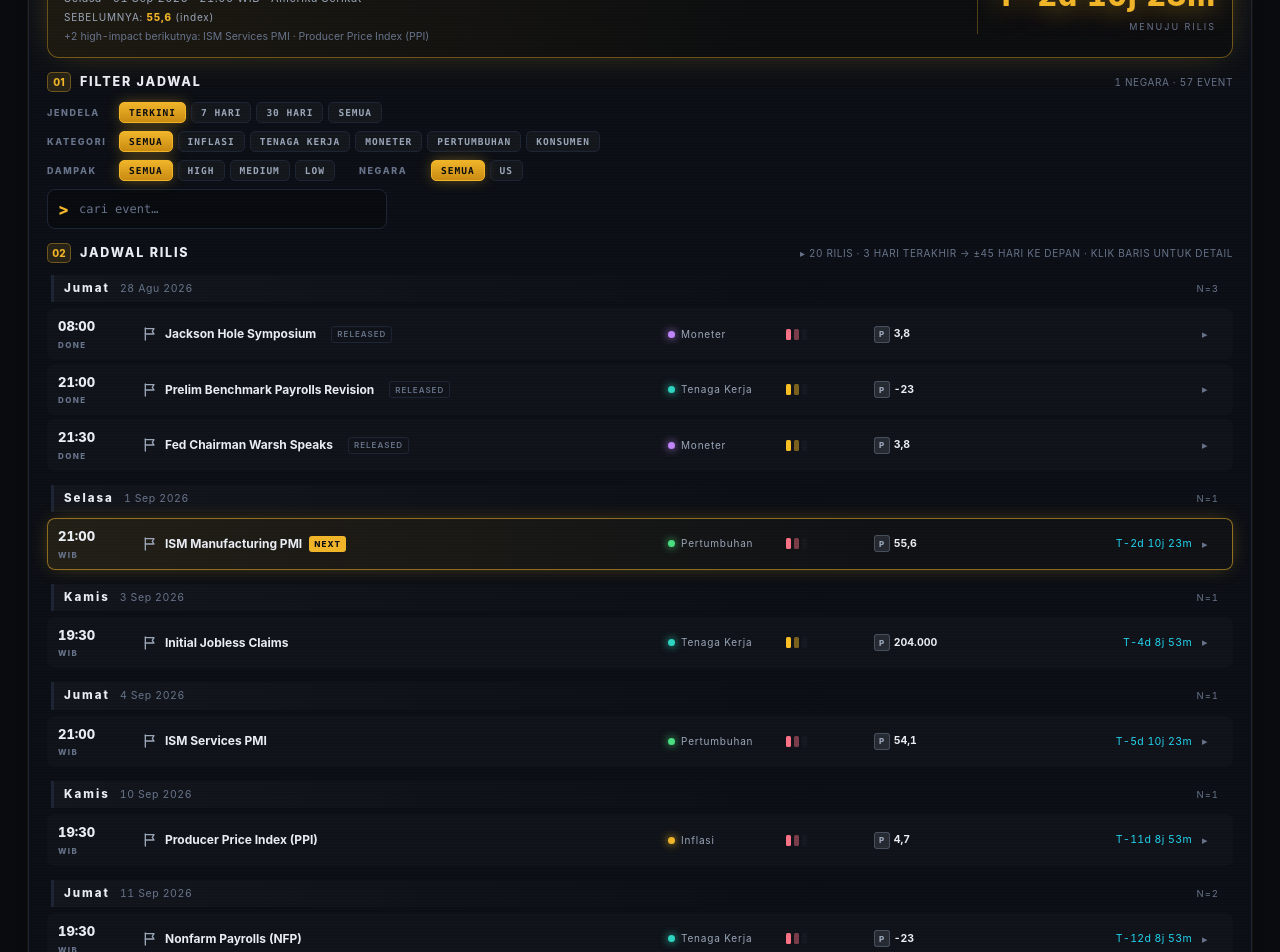
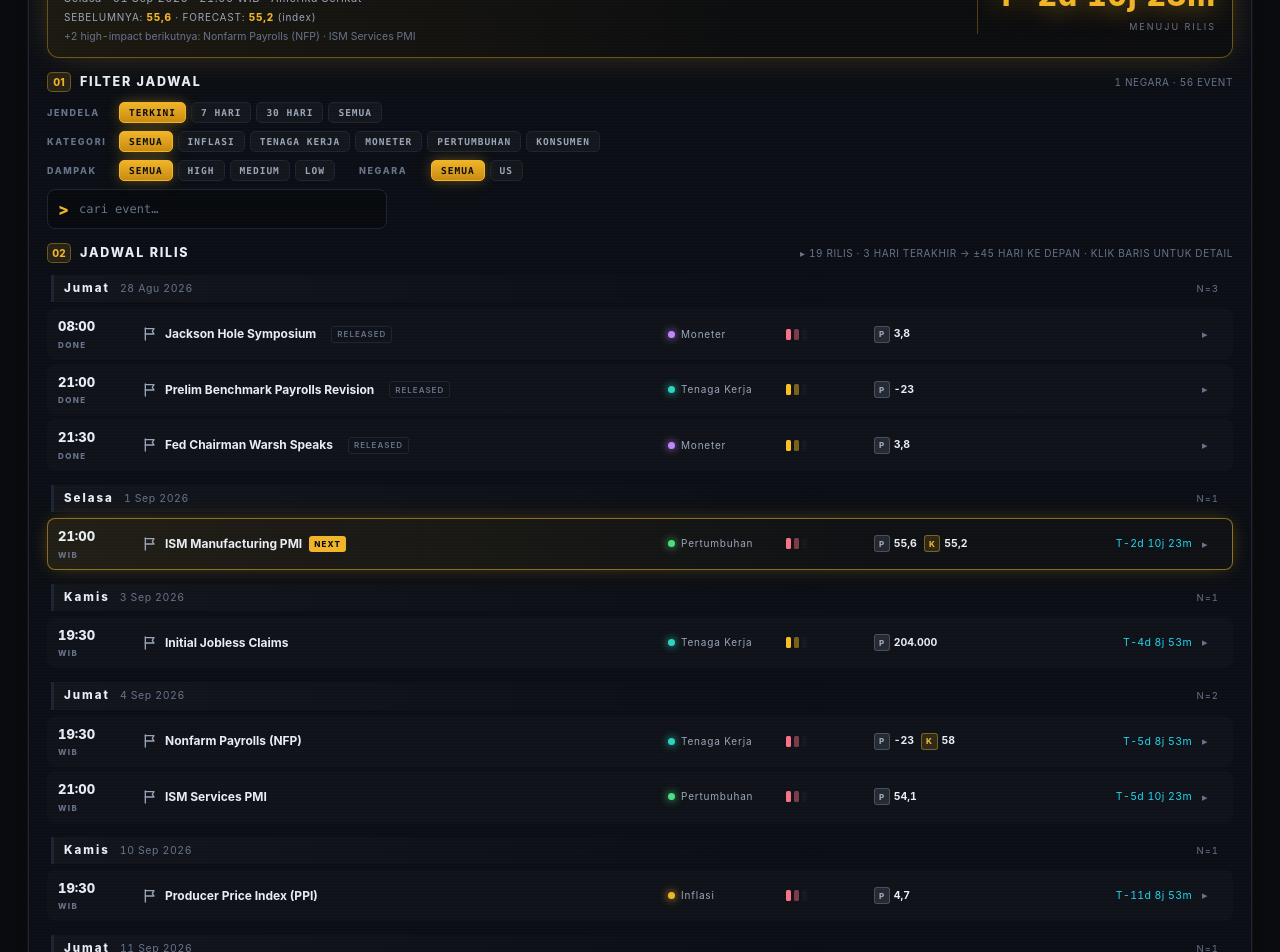
Before and after one commit to traderaden-web/fx-macro-dashboard, a Next.js app: page /calendar in a window 1280 px wide. Shown: the part 620-1572 px from the top of the page. Built offline with nearby package versions, Linux system fonts and the light colour scheme; no server answers.

Commit message:
R43: kalender vs FF window Sep 2026: NFP obs Agu → 4 Sep (Jumat) verified + forecast K 58 (FF); unemp K 4,1; ISM Mfg obs Agu K 55,2; Core PCE dup Sep 25 dihapus (FF: 30 Sep, sudah ada); FOMC 17 Sep / CPI 11 Sep / PPI 10 Sep / GDP Final 30 Sep re-konfirmasi; smoke 46/46

```diff
--- a/data/calendar.js
+++ b/data/calendar.js
@@ -57,7 +57,7 @@ export const EVENTS = [
   // ⚑ 30-Agu-2026: jadwal rilis NFP di kalender ini IRREGULER (validasi earningsapi:
   // 3 Jul-25, 5 Sep-25, 16 Des-25, 9 Jan-26, 11 Feb-26, 8 Mei-26, 5 Jun-26, 2 Jul-26).
   // Tanggal di bawah = ESTIMASI (belum terverifikasi API), masih pakai pola Jumat kedua.
-  { date: "2026-09-11", time: "19:30", title: "Nonfarm Payrolls (NFP)", category: "tenaga-kerja", country: "US", impact: "High", indicatorId: "nfp" },
+  { date: "2026-09-04", time: "19:30", title: "Nonfarm Payrolls (NFP)", category: "tenaga-kerja", country: "US", impact: "High", indicatorId: "nfp" },
   { date: "2026-10-09", time: "19:30", title: "Nonfarm Payrolls (NFP)", category: "tenaga-kerja", country: "US", impact: "High", indicatorId: "nfp" },
   { date: "2026-11-13", time: "20:30", title: "Nonfarm Payrolls (NFP)", category: "tenaga-kerja", country: "US", impact: "High", indicatorId: "nfp" },
   { date: "2026-12-11", time: "20:30", title: "Nonfarm Payrolls (NFP)", category: "tenaga-kerja", country: "US", impact: "High", indicatorId: "nfp" },
@@ -65,8 +65,7 @@ export const EVENTS = [
   // ---- ISM PMI — 10:00 ET ----
   // ⚑ 30-Agu-2026: jadwal rilis ISM IRREGULER (tervalidasi: Mfg 2 Jul-26, Svc 6 Jul-26
   // & 5 Agu-26). Tanggal di bawah = ESTIMASI (hari kerja pertama / +3 hari kerja).
-  { date: "2026-09-25", time: "19:30", title: "Core PCE Price Index m/m", category: "inflasi", country: "US", impact: "High", indicatorId: "corepce" },
-  { date: "2026-10-26", time: "19:30", title: "Core PCE Price Index m/m", category: "inflasi", country: "US", impact: "High", indicatorId: "corepce" },
+    { date: "2026-10-26", time: "19:30", title: "Core PCE Price Index m/m", category: "inflasi", country: "US", impact: "High", indicatorId: "corepce" },
   { date: "2026-11-25", time: "19:30", title: "Core PCE Price Index m/m", category: "inflasi", country: "US", impact: "High", indicatorId: "corepce" },
   { date: "2026-10-28", time: "19:30", title: "GDP (Advance) q/q", category: "pertumbuhan", country: "US", impact: "High", indicatorId: "gdp" },
   { date: "2026-11-25", time: "19:30", title: "GDP (Prelim) q/q", category: "pertumbuhan", country: "US", impact: "High", indicatorId: "gdp" },
--- a/data/releases.js
+++ b/data/releases.js
@@ -25,6 +25,8 @@
 //   inkonsisten dgn FF), CPI obs 2026-05=4.2, CoreCPI obs 2026-05=2.9.
 //
 // ⚠ Revisi (FF 7 Agu 26): NFP Jun-26 57→20 ribu (nilai sekarang = 20).
+// Rilis NFP Agu-26 verified FF = 4 Sep 2026 (Jumat, 19:30 WIB).
+// Forecast upcoming (FF window Sep 26): NFP 58 ribu, Unemp 4,1, ISM Mfg 55,2.
 // Masih PERKIRAAAN (belum ketemu, akan di-probe): NFP obs 2025-09/10 & 2026-02/03 ·
 // CPI obs 2025-09/11 & 2026-05 · PPI obs 2025-09/10/11 &
 // 2026-01/02/03 · Retail obs 2025-08/09/10 & 2026-02..05 · UMich obs 2026-01/06 ·
@@ -49,7 +51,8 @@ export const CONSENSUS = {
     { date: "2025-12-16", obs: "2025-11-01", consensus: 51 },
     { date: "2025-11-14", obs: "2025-10-01", consensus: 40 },
     { date: "2025-10-10", obs: "2025-09-01", consensus: 75 },
-    { date: "2025-09-05", obs: "2025-08-01", consensus: 75 },
+    { date: "2025-09-05", obs: "2025-08-01", consensus: 75 },    { date: "2026-09-04", obs: "2026-08-01", consensus: 58 },
+
   ],
   unemp: [
     { date: "2026-08-07", obs: "2026-07-01", consensus: 4.2 },
@@ -64,7 +67,8 @@ export const CONSENSUS = {
     { date: "2025-10-10", obs: "2025-09-01", consensus: 4.3 },
     { date: "2025-09-05", obs: "2025-08-01", consensus: 4.3 },
     { date: "2025-08-08", obs: "2025-07-01", consensus: 4.2 },
-    { date: "2025-07-11", obs: "2025-06-01", consensus: 4.2 },
+    { date: "2025-07-11", obs: "2025-06-01", consensus: 4.2 },    { date: "2026-09-04", obs: "2026-08-01", consensus: 4.1 },
+
   ],
   cpi: [
     { date: "2026-08-12", obs: "2026-07-01", consensus: 3.4 },
@@ -339,7 +343,8 @@ export const CONSENSUS = {
   ismmfg: [
     { date: "2026-08-03", obs: "2026-07-01", consensus: 54.0 },
     { date: "2026-07-02", obs: "2026-06-01", consensus: 53.8 }, // tervalidasi FF
-    { date: "2026-06-01", obs: "2026-05-01", consensus: 54.0 },
+    { date: "2026-06-01", obs: "2026-05-01", consensus: 54.0 },    { date: "2026-09-01", obs: "2026-08-01", consensus: 55.2 },
+
   ],
   ismsvc: [
     { date: "2026-08-05", obs: "2026-07-01", consensus: 54.5 }, // tervalidasi API
```
Also changed, not shown: .smoke35-bundle.mjs, .smoke35.mjs.
